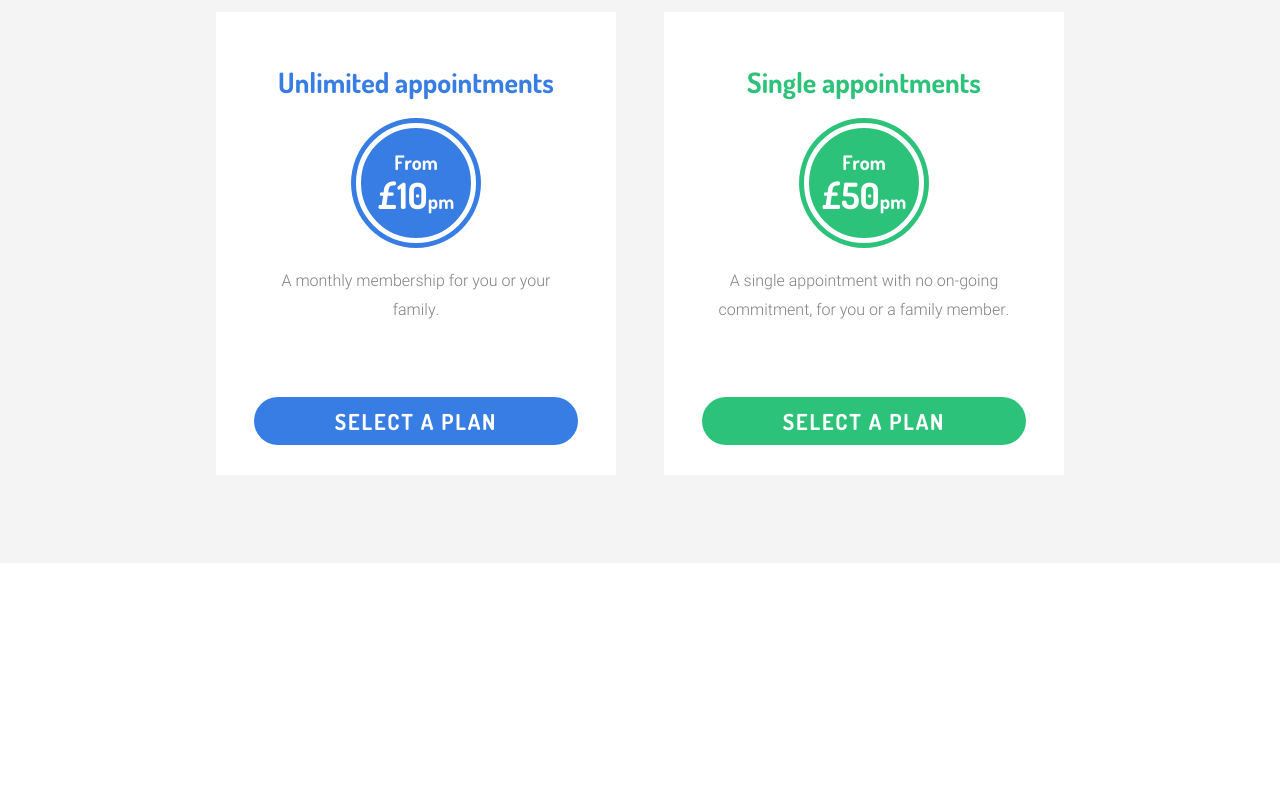
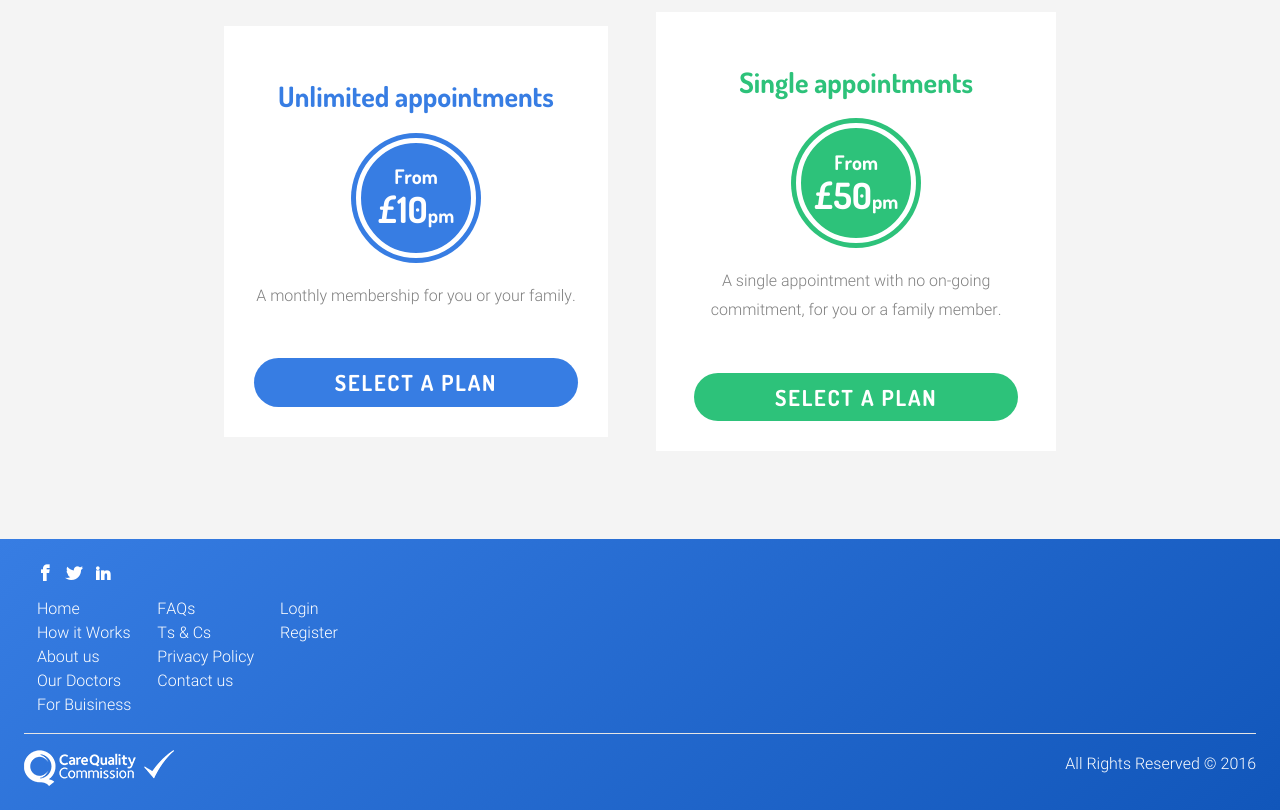
Before and after one commit to deja21k/Vega, a website: page index.html in a window 1280 px wide. Shown: the part 2195-3005 px from the top of the page. Before the commit the page ends 2758 px from the top, so only its background shows below. Drawn offline with nearby package versions, Linux system fonts and the light colour scheme; a script that the page names is missing; files whose address does not match are found by name.

Commit message:
Footer under construction

```diff
--- a/index.html
+++ b/index.html
@@ -138,6 +138,41 @@ a family member.</p>
         <button type="button" class="btn pricing-box__btn pricing-box__btn--green">Select a plan</button>
       </div>
     </section>
+    <section class="footer">
+      <div class="footer__social-networks">
+          <ul>
+            <li><a class="icon-facebook" href="#"></a></li>
+            <li><a class="icon-twitter" href="#"></a></li>
+            <li><a class="icon-linkedin2" href="#"></a></li>
+          </ul>
+      </div>
+      <div class="footer__footer-links">
+          <ul>
+            <li><a href="#">Home</a></li>
+            <li><a href="#">How it Works</a></li>
+            <li><a href="#">About us</a></li>
+            <li><a href="#">Our Doctors</a></li>
+            <li><a href="#">For Buisiness</a></li>
+          </ul>
+          <ul>
+            <li><a href="#">FAQs</a></li>
+            <li><a href="#">Ts & Cs</a></li>
+            <li><a href="#">Privacy Policy</a></li>
+            <li><a href="#">Contact us</a></li>
+          </ul>
+          <ul>
+            <li><a href="#">Login</a></li>
+            <li><a href="#">Register</a></li>
+          </ul>
+        </div>
+        <hr>
+        <div class="footer__copyrights">
+            <img class="img-responsive" src="./images/logo.png" alt="logo">
+            <p>All Rights Reserved © 2016</p>
+          </div>
+        </div>
+
+    </section>
 
     <script src="https://code.jquery.com/jquery-3.3.1.slim.min.js" integrity="sha384-q8i/X+965DzO0rT7abK41JStQIAqVgRVzpbzo5smXKp4YfRvH+8abtTE1Pi6jizo" crossorigin="anonymous"></script>
     <script src="https://cdnjs.cloudflare.com/ajax/libs/popper.js/1.14.3/umd/popper.min.js" integrity="sha384-ZMP7rVo3mIykV+2+9J3UJ46jBk0WLaUAdn689aCwoqbBJiSnjAK/l8WvCWPIPm49" crossorigin="anonymous"></script>
--- a/scss/blocks/_block-footer.scss
+++ b/scss/blocks/_block-footer.scss
@@ -0,0 +1,38 @@
+.footer {
+  padding: $space-2;
+  background-image: linear-gradient(-219deg, #377de3 0%, #1156ba 100%);
+  hr {
+    background-color: $white;
+  }
+  ul {
+    padding: 0 13px;
+  }
+  &__social-networks {
+    display: flex;
+    flex-direction: row;
+    padding-bottom: 10px;
+    ul {
+      display: flex;
+      flex-direction: row;
+    }
+    a {
+      padding-right: 13px;
+      font-weight: 600;
+      color: $white;
+    }
+  }
+  &__footer-links {
+    display: flex;
+    a {
+      color: $white;
+    }
+
+  }
+  &__copyrights {
+    display: flex;
+    p {
+      margin-left:auto;
+      color: $white;
+    }
+  }
+}
--- a/scss/modules/_pricing-box.scss
+++ b/scss/modules/_pricing-box.scss
@@ -4,12 +4,12 @@
   margin: $space-2;
   text-align: center;
   max-width: 400px;
+
   h3 {
     padding: $space-2;
   }
   p {
     color: $silver;
-    padding: $space-2;
   }
   span {
     font-size: 36px;
@@ -39,6 +39,7 @@
     border: 5px solid $white;
     box-shadow: 0 0 0 5px;
     margin: auto;
+    margin-bottom: $space-2;
     &--green {
       background: $green;
       box-shadow: 0 0 0 5px $green;
```
Also changed, not shown: css/bundle.css, images/logo.png (added), 1 other file. Lines whose indentation alone changed are shown as unchanged.
